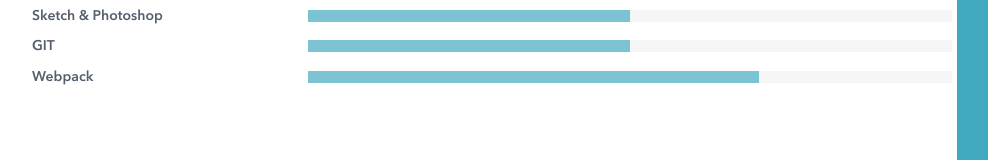
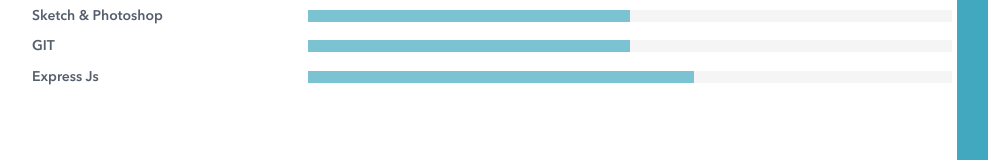
Before and after one commit to zuhrisaifudin/zuhrisaifudin.github.io, a plain HTML site: page index.html in a window 1280 px wide. Shown: the part 1892-2052 px from the top of the page, without its empty margins (28-1016 px from the left). Drawn offline with Linux system fonts and the light colour scheme; files whose address does not match are found by name.

Commit message:
add express js skill

```diff
--- a/index.html
+++ b/index.html
@@ -246,10 +246,11 @@
                         </div><!--//level-bar-->
                     </div><!--//item-->
 
+
                      <div class="item">
-                        <h3 class="level-title">Webpack</h3>
+                        <h3 class="level-title">Express Js</h3>
                         <div class="level-bar">
-                            <div class="level-bar-inner" data-level="70%">
+                            <div class="level-bar-inner" data-level="60%">
                             </div>
                         </div><!--//level-bar-->
                     </div><!--//item-->
```
